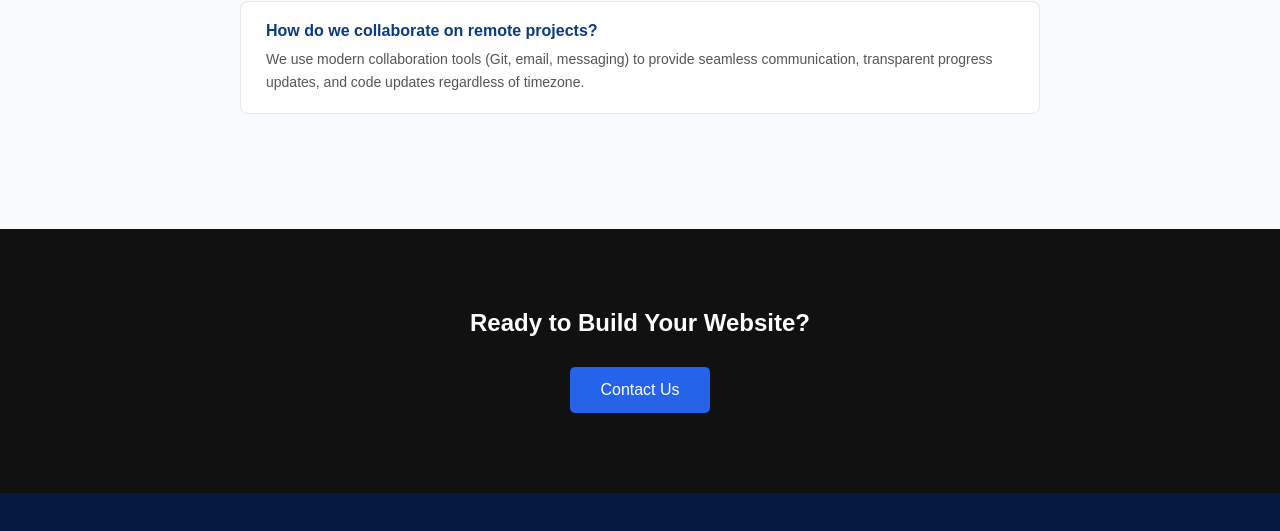
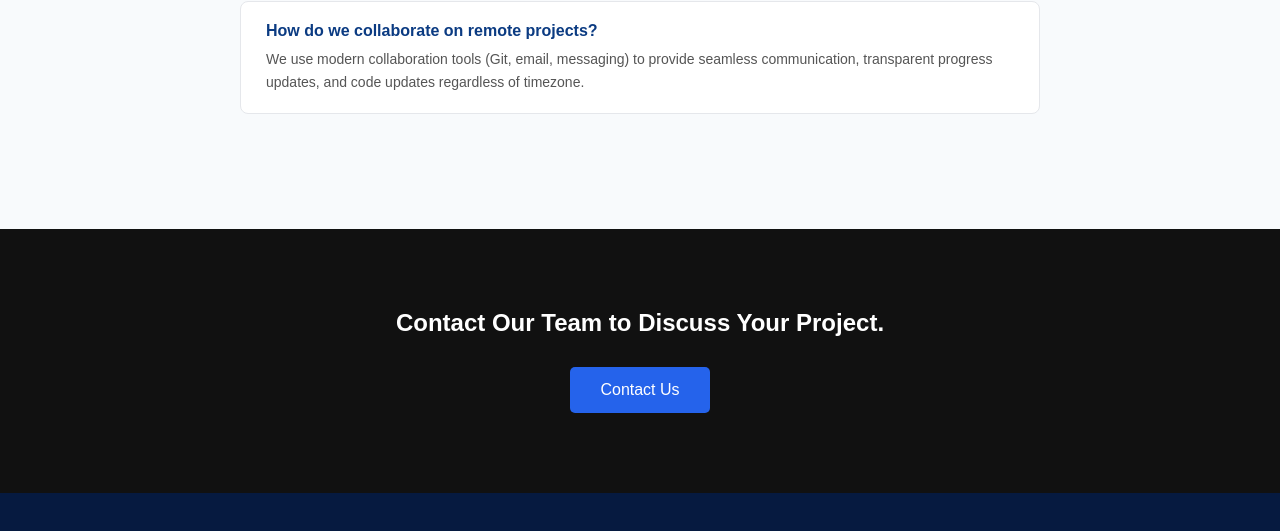
Before and after one commit to odi66s02110002-cell/dcwideweb, a plain HTML site: page index.html in a window 1280 px wide. Shown: the part 5807-6338 px from the top of the page. Drawn offline with Linux system fonts and the light colour scheme.

Commit message:
Update index.html

```diff
--- a/index.html
+++ b/index.html
@@ -355,7 +355,7 @@
 </section>
         <!-- Contact CTA Section -->
         <section id="contact" class="cta">
-            <h2>Ready to Build Your Website?</h2>
+            <h2>Contact Our Team to Discuss Your Project.</h2>
             <a href="mailto:info@dcwideweb.online" class="btn">Contact Us</a>
         </section>
     </main>
```
